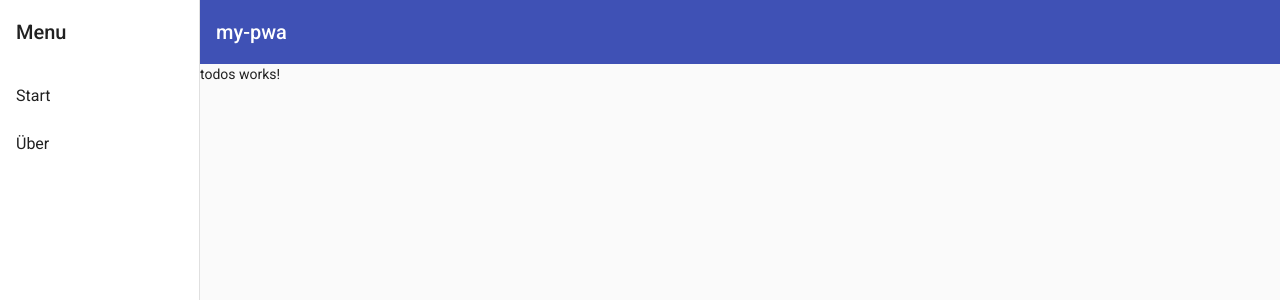
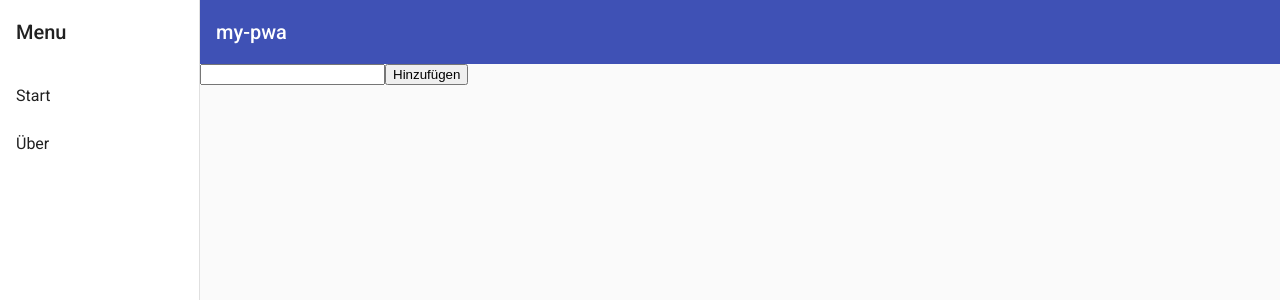
Before and after one commit to NikolayLars/dhbw-mos-pwa-2022, an Angular app: page / in a window 1280 px wide. Shown: the top 300 px of the page. Built offline with nearby package versions, Linux system fonts and the light colour scheme.

Commit message:
Add todo

```diff
--- a/src/app/todos/todos.component.html
+++ b/src/app/todos/todos.component.html
@@ -1 +1,2 @@
-<p>todos works!</p>
+<input #todoInput>
+<button (click)="add(todoInput.value)">Hinzufügen</button>
--- a/src/app/todos/todos.component.ts
+++ b/src/app/todos/todos.component.ts
@@ -1,4 +1,5 @@
 import { Component, OnInit } from '@angular/core';
+import { TodoService } from '../todo.service';
 
 @Component({
   selector: 'app-todos',
@@ -7,9 +8,13 @@ import { Component, OnInit } from '@angular/core';
 })
 export class TodosComponent implements OnInit {
 
-  constructor() { }
+  constructor(private todoService: TodoService) { }
 
   ngOnInit(): void {
   }
 
+  async add(title: string) {
+    await this.todoService.add(title);
+  }
+
 }
```
